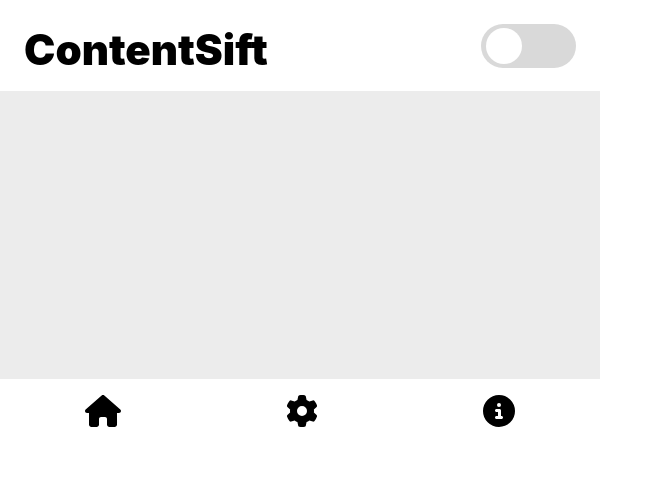
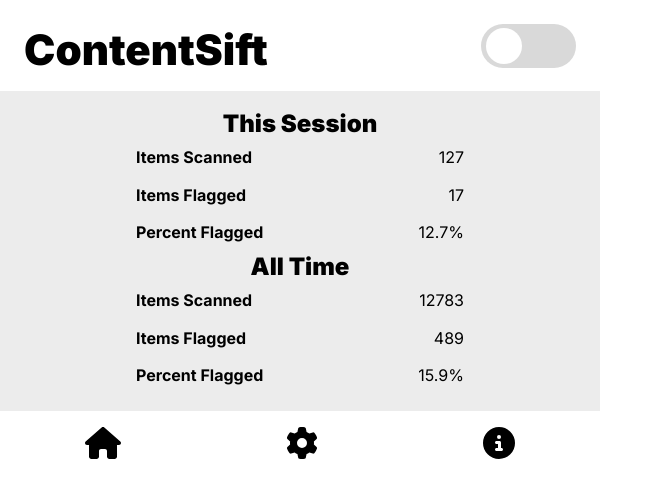
Before and after one commit to KCui0327/contentsift, a React (Create React App) app in the folder src/: page / in a window 1280 px wide. Shown: the top 498 px of the page, without its empty margins (0-663 px from the left). Built offline with nearby package versions, Linux system fonts and the light colour scheme.

Commit message:
updated main page

```diff
--- a/src/src/App.css
+++ b/src/src/App.css
@@ -1,3 +1,5 @@
+@import url('https://fonts.googleapis.com/css2?family=Inter:wght@400;700;900&display=swap');
+
 .App {
   width: 100%;
   height: 5.688rem;
--- a/src/src/component/Body.css
+++ b/src/src/component/Body.css
@@ -1,5 +1,31 @@
-.Body {
+.body {
+    padding-top: 1rem;
+    padding-bottom: 1rem;
     width: 100%;
     height: 18rem;
     background: #ECECEC;
+    font-family: 'Inter', sans-serif;
+    display: flex;
+    flex-direction: column;
+    justify-content: space-evenly;
 }
+
+.info-box {
+    padding: 0rem 8rem;
+    margin: 0.5rem;
+    display: flex;
+    justify-content: space-between;
+}
+.table-heading {
+    text-align: center;
+    color: #000;
+    font-size: 1rem;
+    font-weight: 700;
+}
+
+.header {
+    text-align: center;
+    color: #000;
+    font-size: 1.5rem;
+    font-weight: 900;
+}
--- a/src/src/component/Body.tsx
+++ b/src/src/component/Body.tsx
@@ -2,7 +2,34 @@ import './Body.css'
 
 function Body() {
     return (
-        <div className='Body'>
+        <div className='body'>
+            <div className='header'>This Session</div>
+            <div className='info-box'>
+                <div className='table-heading'>Items Scanned</div>
+                <div className='table-value'>127</div>
+            </div>
+            <div className='info-box'>
+                <div className='table-heading'>Items Flagged</div>
+                <div className='table-value'>17</div>
+            </div>
+            <div className='info-box'>
+                <div className='table-heading'>Percent Flagged</div>
+                <div className='table-value'>12.7%</div>
+            </div>
+
+            <div className='header'>All Time</div>
+            <div className='info-box'>
+                <div className='table-heading'>Items Scanned</div>
+                <div className='table-value'>12783</div>
+            </div>
+            <div className='info-box'>
+                <div className='table-heading'>Items Flagged</div>
+                <div className='table-value'>489</div>
+            </div>
+            <div className='info-box'>
+                <div className='table-heading'>Percent Flagged</div>
+                <div className='table-value'>15.9%</div>
+            </div>
         </div>
     );
 }
```
Also changed, not shown: src/src/component/SettingsBody.tsx (added, +10 -0 lines).
